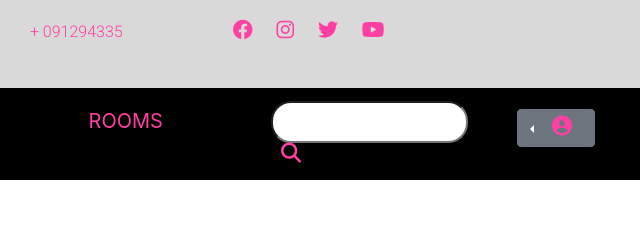
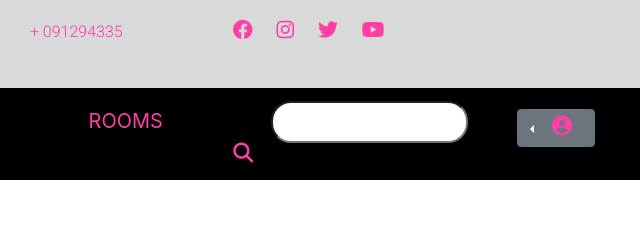
Before and after one commit to nghiamai123/hotel_management, a plain HTML site: page homepage.html in a window 1280 px wide. Shown: the top 240 px of the page, 536-1176 px from the left. Drawn offline with nearby package versions, Linux system fonts and the light colour scheme.

Commit message:
fix nav3

```diff
--- a/style/homepage.css
+++ b/style/homepage.css
@@ -144,8 +144,20 @@ a{
     color: var(--primary);
 }
 
-
 .room-item a.btn-primary {
     background-color: var(--primary);
     color: var(--light);
 }
+
+.navbar-nav.me-auto.mb-2.mb-lg-0{
+    margin-right: 0px !important;
+}
+
+#navbarSupportedContent.collapse.navbar-collapse{
+    justify-content: space-around;
+}
+
+.fa-solid.fa-magnifying-glass {
+    position: relative;
+    left: -20%;
+}
```
